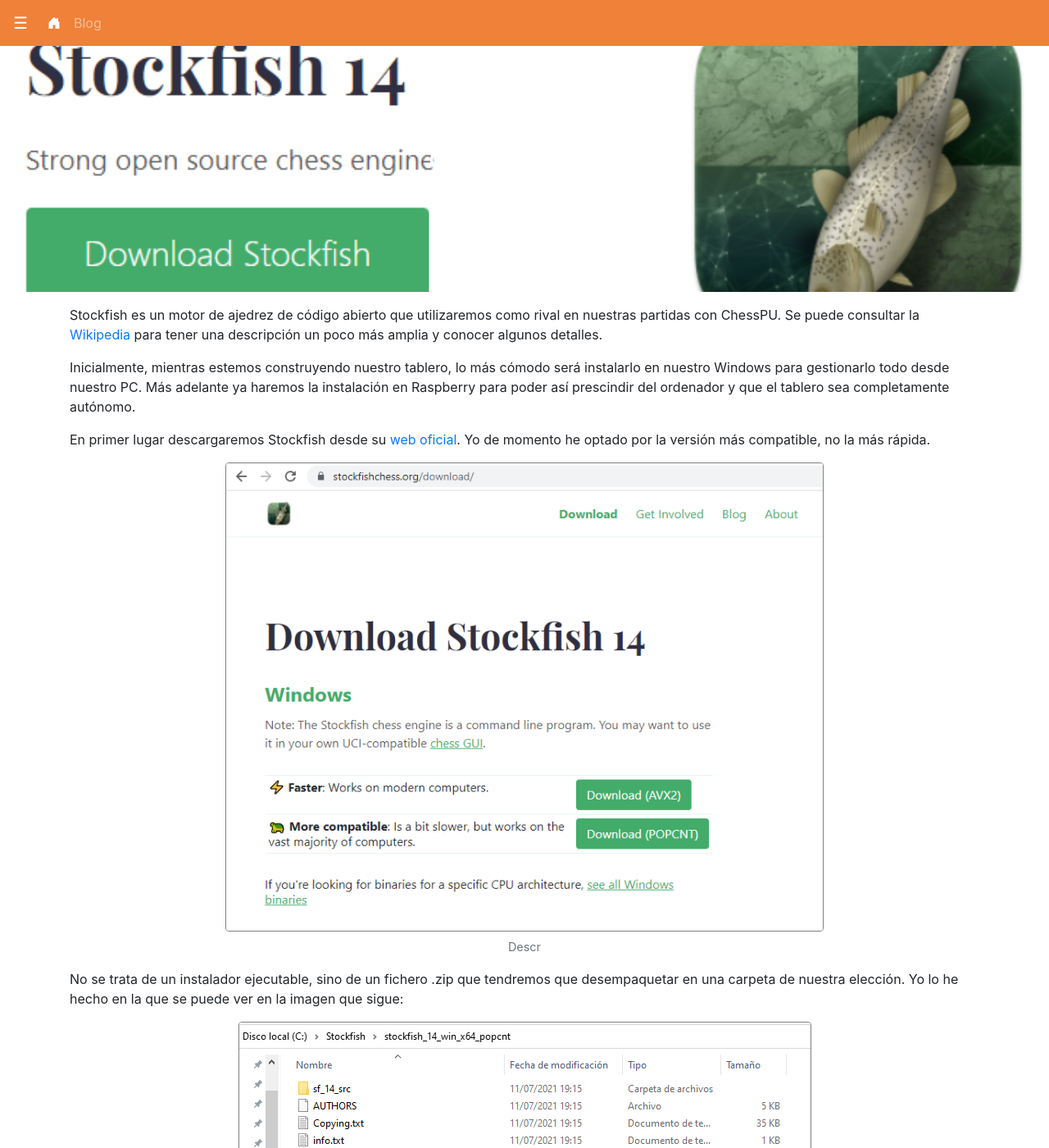
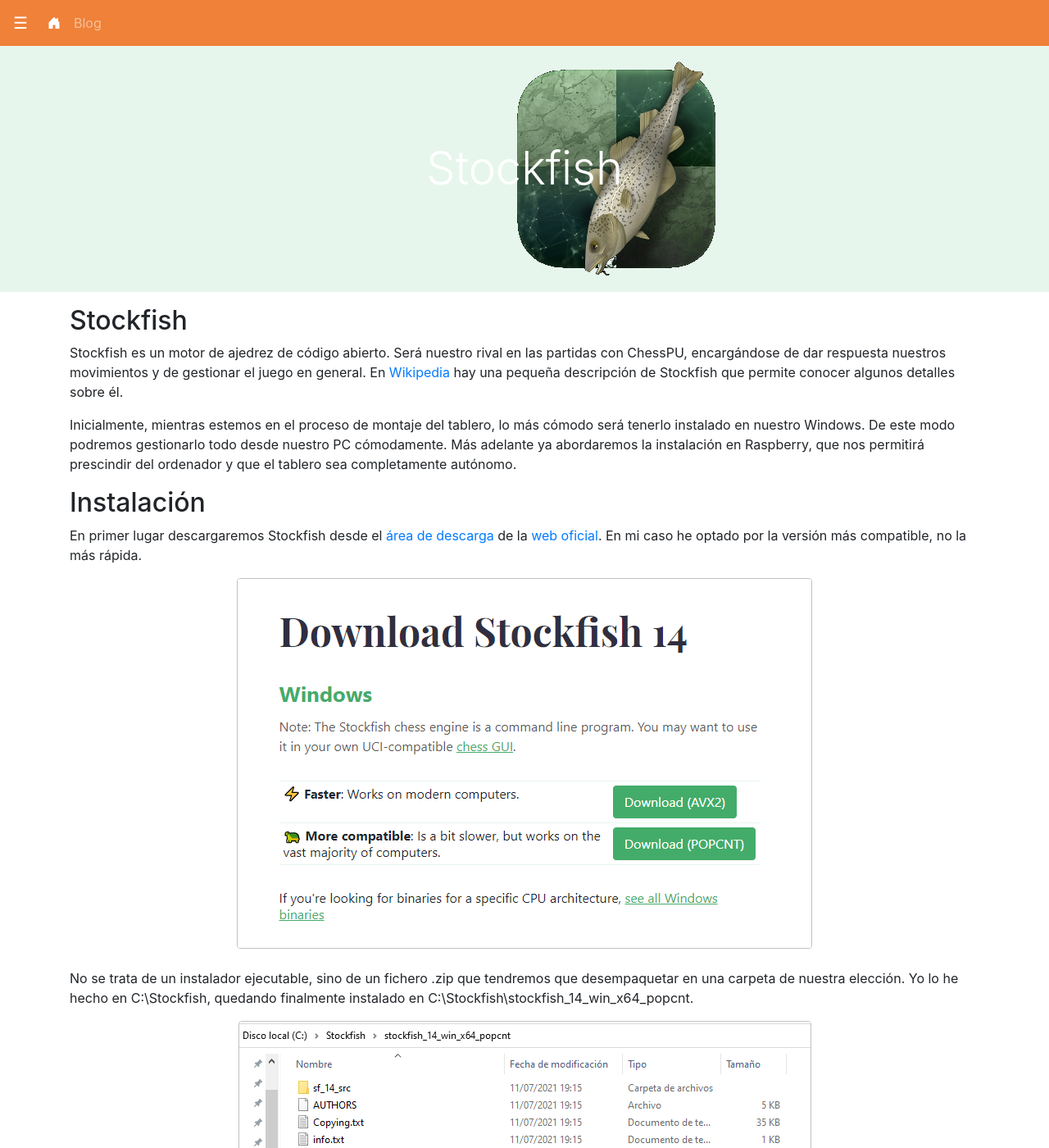
Before and after one commit to ChessPU/WebChessPU, a Jekyll site: the page built from pages/instalar-stockfish.md, in a window 1280 px wide and 1400 px high. Shown: the whole window at 82% size. Built offline with Jekyll 4.4.1, drawn with Linux system fonts in a browser that asks for light colours; nearby versions of some CDN libraries; some of the changed text lies outside the part shown.

Commit message:
Más sobre Stockfish

```diff
--- a/pages/instalar-stockfish.md
+++ b/pages/instalar-stockfish.md
@@ -1,25 +1,32 @@
 ---
 layout: default
 title: Instalar Stockfish
-header_image: stockfish/stockfish-14.png
+header_image: stockfish/stockfish-header.png
 header_text: Stockfish
 header_height: 300px
+last_update_date: Miércoles 20/10/2021
+last_update_location: Benissa
 # diferentes estilos de código en http://jwarby.github.io/jekyll-pygments-themes/languages/java.html
 ---
-Stockfish es un motor de ajedrez de código abierto que utilizaremos como rival en nuestras partidas con ChessPU. Se puede consultar la [Wikipedia](https://es.wikipedia.org/wiki/) para tener una descripción un poco más amplia y conocer algunos detalles.
+## Stockfish
+Stockfish es un motor de ajedrez de código abierto. Será nuestro rival en las partidas con ChessPU, encargándose de dar respuesta nuestros movimientos y de gestionar el juego en general. En [Wikipedia](https://es.wikipedia.org/wiki/Stockfish) hay una pequeña descripción de Stockfish que permite conocer algunos detalles sobre él.
 
-Inicialmente, mientras estemos construyendo nuestro tablero, lo más cómodo será instalarlo en nuestro Windows para gestionarlo todo desde nuestro PC. Más adelante ya haremos la instalación en Raspberry para poder así prescindir del ordenador y que el tablero sea completamente autónomo.
+Inicialmente, mientras estemos en el proceso de montaje del tablero, lo más cómodo será tenerlo instalado en nuestro Windows. De este modo podremos gestionarlo todo desde nuestro PC cómodamente. Más adelante ya abordaremos la instalación en Raspberry, que nos permitirá prescindir del ordenador y que el tablero sea completamente autónomo.
 
-En primer lugar descargaremos Stockfish desde su [web oficial](https://stockfishchess.org/). Yo de momento he optado por la versión más compatible, no la más rápida.
+## Instalación
+En primer lugar descargaremos Stockfish desde el [área de descarga](https://stockfishchess.org/download/) de la [web oficial](https://stockfishchess.org/). En mi caso he optado por la versión más compatible, no la más rápida.
 
 {% assign img_url = "/assets/img/stockfish/stockfish-download.png" %}
-{% assign img_description = "Descr" %}
-{% assign img_style = "max-height: 1000px; border: 1px solid gray;" %}
+{% assign img_description = "" %}
+{% assign img_style = "border: 1px solid silver;" %}
 {% include page/one-image.html %}
 
-No se trata de un instalador ejecutable, sino de un fichero .zip que tendremos que desempaquetar en una carpeta de nuestra elección. Yo lo he hecho en la que se puede ver en la imagen que sigue:
+No se trata de un instalador ejecutable, sino de un fichero .zip que tendremos que desempaquetar en una carpeta de nuestra elección. Yo lo he hecho en C:\Stockfish, quedando finalmente instalado en C:\Stockfish\stockfish_14_win_x64_popcnt.
 
 {% assign img_url = "/assets/img/stockfish/stockfish-directory.png" %}
-{% assign img_description = "Descr" %}
-{% assign img_style = "max-height: 1000px;  border: 1px solid gray;" %}
+{% assign img_description = "" %}
+{% assign img_style = "border: 1px solid silver;" %}
 {% include page/one-image.html %}
+
+## Nociones
+Para interactuar con Stockfish utilizaremos [UCI (Universal Chess Interface)](https://backscattering.de/chess/uci/).
```
Also changed, not shown: assets/img/stockfish/stockfish-download.png, assets/img/stockfish/stockfish-header.png (added).
